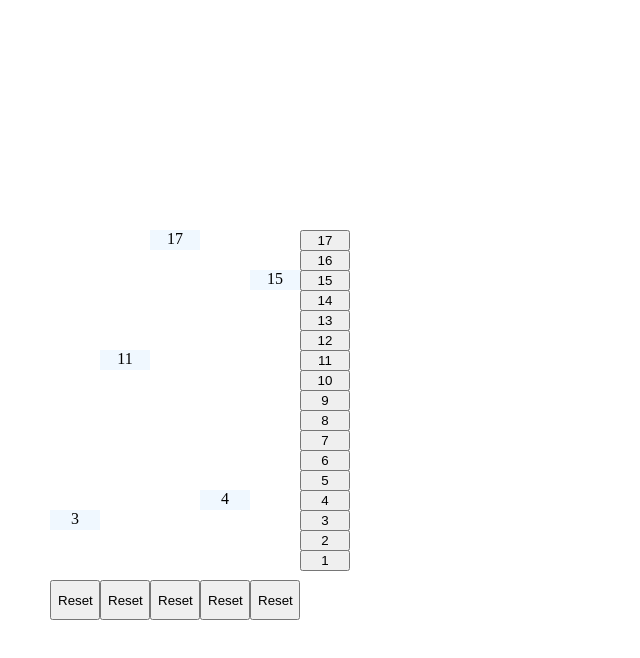
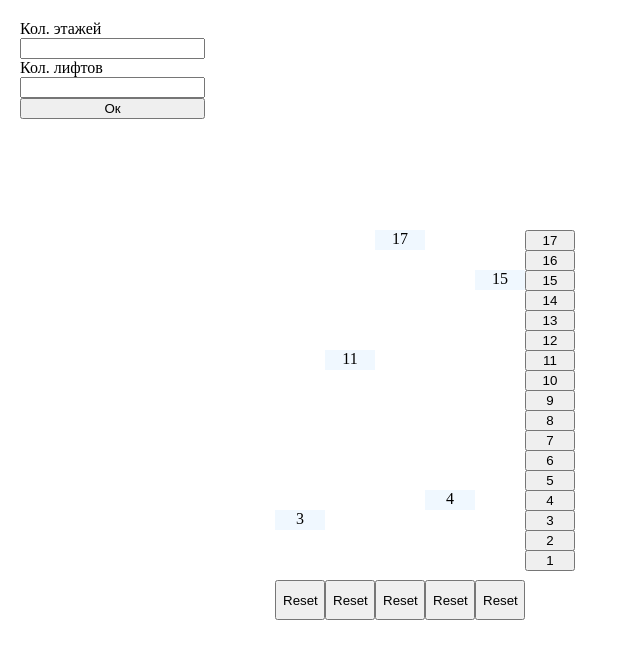
Before and after one commit to Esdeasu/Elevator, a Vue app: page / in a window 1280 px wide. Shown: the top 658 px of the page, without its empty margins (0-640 px from the left). Built offline with nearby package versions, Linux system fonts and the light colour scheme.

Commit message:
Added a variable number of floors and elevators Now its possible to change number of elevators and floors, also localstorage has settings for programm

```diff
--- a/src/views/Main.vue
+++ b/src/views/Main.vue
@@ -1,4 +1,12 @@
 <template>
+  <div class="inputs">
+    Кол. этажей
+    <input type="number" v-model="newFloor">
+    Кол. лифтов
+    <input type="number" v-model="newShafts">
+    <button @click = "newSettings">Ок</button>
+  </div>
+
   <div class="container">
     <Shafts
       @reset-shaft="reset"
@@ -23,6 +31,8 @@ export default{
   },
   data(){
     return{
+      newFloor: null,
+      newShafts: null,
       //Настройки количества шахт и этажей
       settings:{
         shafts: 5,
@@ -33,10 +43,16 @@ export default{
       floorsButtons:[], //Массив с флагами для кнопок вызова лифта
     };
   },
+  created(){
+    if(localStorage.getItem("settings")){
+      this.settings = JSON.parse(localStorage.getItem("settings")).data;
+    }
+  },
   mounted() {
     if(!localStorage.getItem("shafts")){
       this.createShafts();
     }else{
+
       let s = JSON.parse(localStorage.getItem("shafts")).data;
 
       for(let i = 0; i < Object.keys(s).length; i++){
@@ -76,10 +92,21 @@ export default{
       },
       deep: true
     },
+    settings: {
+      handler(){
+        localStorage.setItem("settings", JSON.stringify({data : this.settings}));
+      },
+      deep: true
+    }
   },
   methods:{
-    methodThatForcesUpdate() {
-      this.$forceUpdate();  // Notice we have to use a $ here
+    newSettings(){
+      this.settings.floors = this.newFloor;
+      this.settings.shafts = this.newShafts;
+
+      this.shafts = []
+
+      this.createShafts()
     },
     // Формирование массива с шахтами стартовой информацией
     createShafts(){
@@ -87,7 +114,7 @@ export default{
         const newFloor = Math.round(Math.random() * (this.settings.floors - 1)) + 1;
         this.shafts.push({
           floor: newFloor,                                                  // Текущий этаж на котором находится лифт
-          top: this.settings.floorBox * (this.settings.floors - newFloor),  // Этаж на котором находится лифт в пикселях
+          top: this.settings.floorBox * (this.settings.floors - newFloor),                  // Этаж на котором находится лифт в пикселях
           loader: false,                                                    // Занят ли в данный момент лифт
           waitingFlag:false,                                                // Флаг для анимации ожидания лифта по прибытию на необходимый этаж
           arrow: '',                                                        // Направление движения лифта
@@ -126,7 +153,6 @@ export default{
 
       await this.shiftFloor(closestIndex, newTop, diff, floor);
     },
-
     // Механика движения лифта
     async shiftFloor(index, to, amount, floor){
       //Определение шага движения лифта
@@ -153,7 +179,6 @@ export default{
       this.shafts[index].waitingFlag = false;
 
     },
-
     //Метод возврата лифта на 1 этаж
     async reset(index){
       if (this.shafts[index].loader) return;
@@ -178,4 +203,9 @@ export default{
   flex-direction: row;
   align-self: center;
 }
+.inputs{
+  display: flex;
+  flex-direction: column;
+  margin: 20px;
+}
 </style>
```
